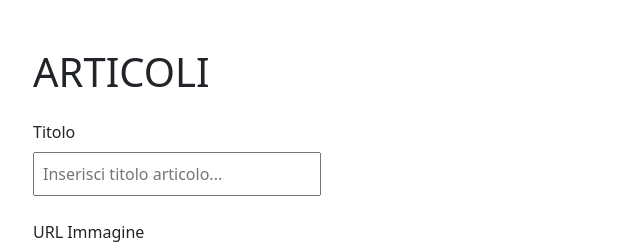
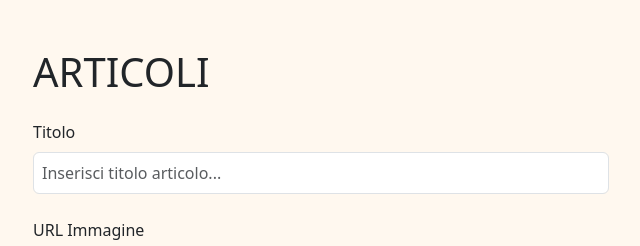
Before and after one commit to GiorgiaSecchi/react-api, a React (Vite) app: page / in a window 1280 px wide. Shown: the top 246 px of the page, without its empty margins (319-959 px from the left). Built offline with nearby package versions, Linux system fonts and the light colour scheme; no server answers.

Commit message:
mod form

```diff
--- a/src/App.jsx
+++ b/src/App.jsx
@@ -1,7 +1,6 @@
 import { useState, useEffect } from "react";
 
 const defaultFormData = {
-  id: "",
   titolo: "",
   immagine: "",
   contenuto: "",
@@ -112,7 +111,7 @@ function App() {
               Titolo
             </label>
             <input
-              className="p-2 w-50"
+              className="form-control p-2"
               id="titleInput"
               type="text"
               placeholder="Inserisci titolo articolo..."
@@ -213,7 +212,7 @@ function App() {
               <p>{article.categoria}</p>
               <p>Pubblicato: {article.isPublic === true ? "Si" : "No"}</p>
               <button
-                className="btn btn-outline-danger btn-sm "
+                className="btn btn-outline-danger btn-sm"
                 onClick={() => handleRemoveArticle(id)}
               >
                 Elimina
--- a/src/index.css
+++ b/src/index.css
@@ -1,3 +1,7 @@
+body {
+  background-color: rgb(255, 248, 239);
+}
+
 img {
   /* max-width: 100%; */
   width: 540px;
```
